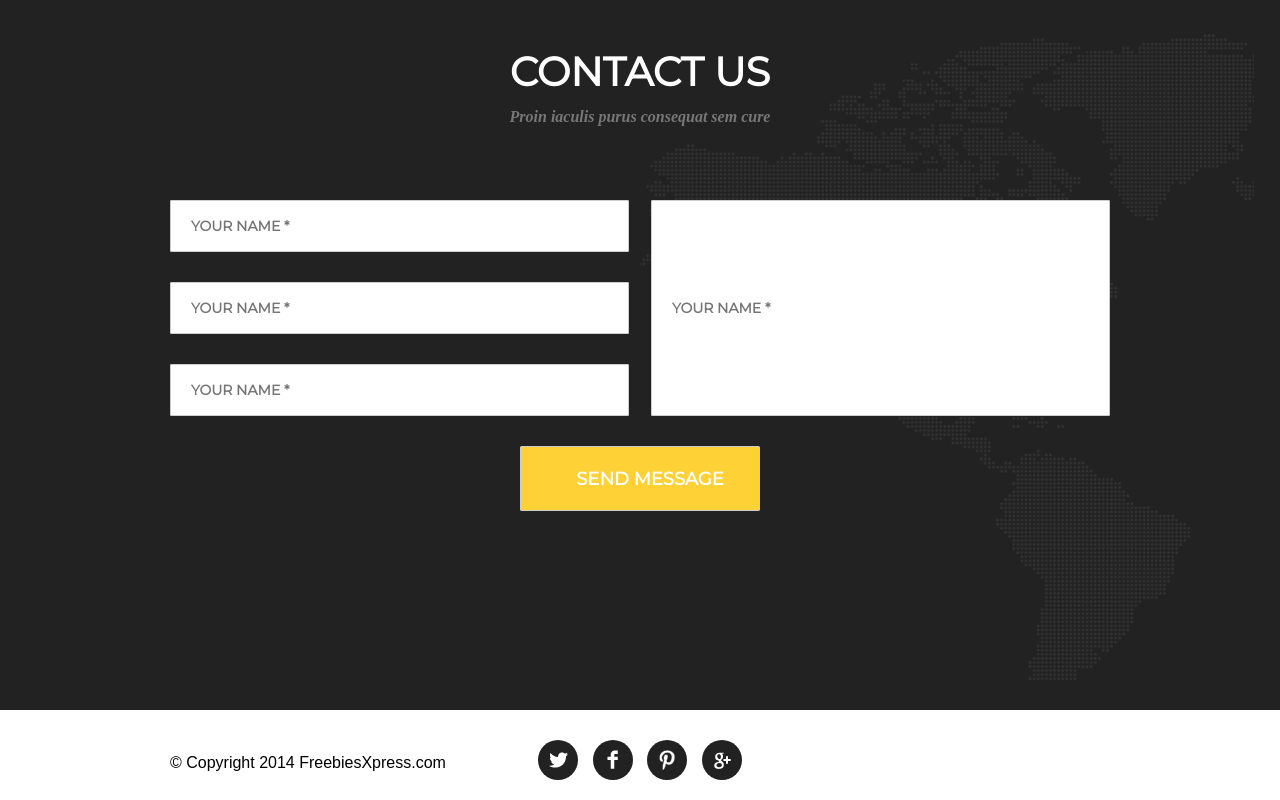
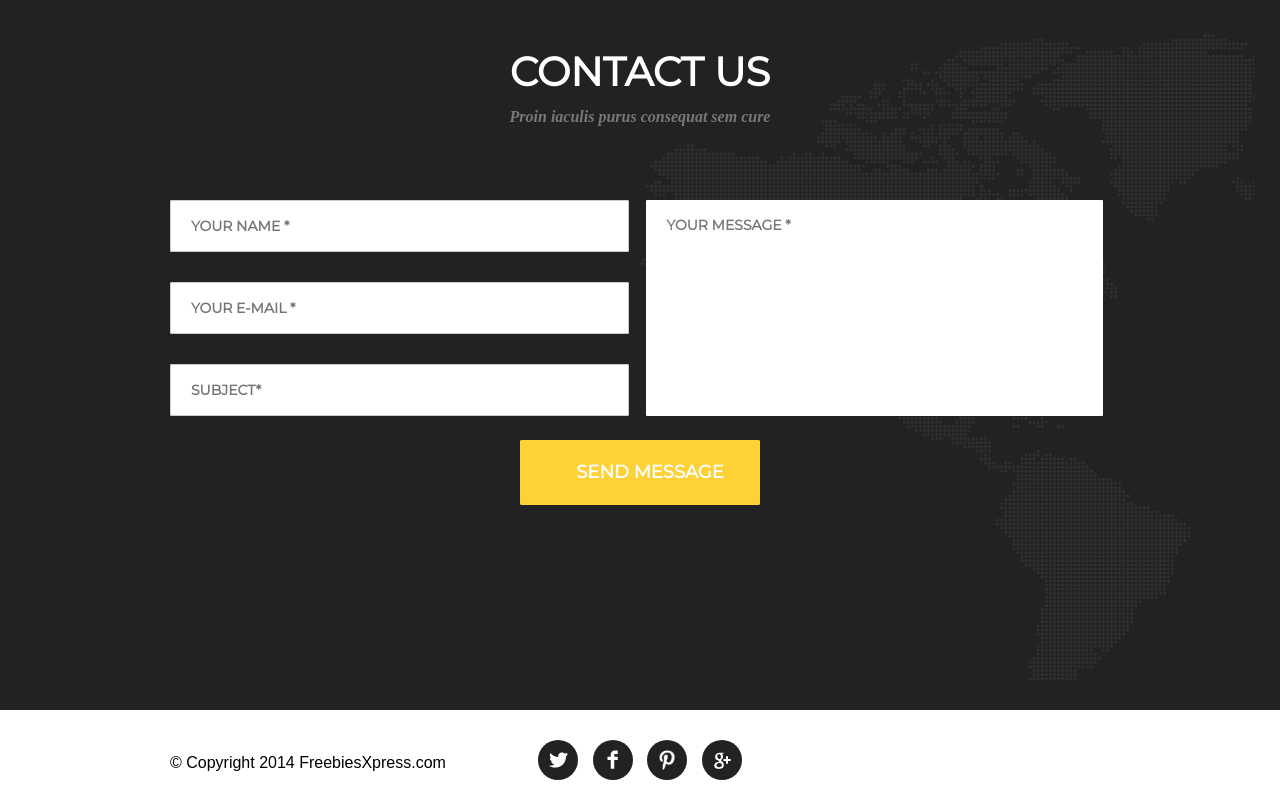
Before and after one commit to MiKolka7/dream-team-22, a plain HTML site: page index.html in a window 1280 px wide. Shown: the part 5306-6106 px from the top of the page. Drawn offline with Linux system fonts and the light colour scheme; a small style sheet from the web is missing; a web font is replaced by a local one.

Commit message:
Change block Contact

```diff
--- a/css/base.css
+++ b/css/base.css
@@ -430,14 +430,17 @@ h3 {
  }
 .contact__form {
 	margin-top: 75px;
+	margin-bottom: 29px;
 }
 .contact__form__col1 {
 	width: 48%;
+	height: 211px;
 	margin-right: 2%;
 	float: left;
 }
 .contact__form__col2 {
 	width: 50%;
+	height: 211px;
 	float: left;
  }
  #contact__form__col1__item {
@@ -450,18 +453,17 @@ h3 {
 }
  #contact__form__col2__item {
 /* 	width: 437px;
- */	height: 214px;
+ */	height: 218px;
 	background-color: white;
 	border: 1px solid #ccc;
 	border-radius: 1px;
 	margin:0 0 30px 0;
 	float: right;
 }
-input {
+input, textarea {
 	width: 437px;
 	height: 222px;
 	background-color: white;
-	border: 1px solid #ccc;
 	border-radius: 1px;
 	color: #bbb;
 	font-family: Montserrat;
@@ -469,6 +471,9 @@ input {
 	font-weight: 700;
 	text-transform: uppercase;
 	padding-left: 20px;
+}
+textarea {
+	padding-top: 16px;
 }
 .button input {
 	display: block;
--- a/index.html
+++ b/index.html
@@ -6,15 +6,15 @@
     <meta name="viewport" content="width=device-width; initial-scale=1.0">
     <link rel="stylesheet" href="css/reset.css">
     <link rel="stylesheet" href="css/base.css">
+
 	<link href='https://fonts.googleapis.com/css?family=Montserrat' rel='stylesheet' type='text/css'>
 	<link href='https://fonts.googleapis.com/css?family=Droid+Serif:400,400italic' rel='stylesheet' type='text/css'>
 	<link href='https://fonts.googleapis.com/css?family=Roboto+Slab:400,300' rel='stylesheet' type='text/css'>
-
 	<link href='https://fonts.googleapis.com/css?family=Raleway:500' rel='stylesheet' type='text/css'>
-    <link href= 'https://www.google.com/fonts#UsePlace:use/Collection:Droid+Serif:400italic' rel='stylesheet' type='text/css'>
+<!--     <link href= 'https://www.google.com/fonts#UsePlace:use/Collection:Droid+Serif:400italic' rel='stylesheet' type='text/css'>
     <link href='https://www.google.com/fonts#UsePlace:use/Collection:Montserrat:700' rel='stylesheet' type='text/css'>
     <link href='https://www.google.com/fonts#UsePlace:use/Collection:Roboto+Slab'rel='stylesheet' type='text/css'>
-
+ -->
 </head>
 <body>
 	<section class="wrap">
@@ -259,15 +259,15 @@ aenean rhoncus posuere odio in tincidunt.</p>
 				<h3>Proin iaculis purus consequat sem cure</h3>
 				<div class="contact__form clearfix">
 					<div class="contact__form__col1">
-						<input type="text" name="your Name *" placeholder="your Name *" id="contact__form__col1__item">
-						<input type="text" name="your Name *" placeholder="your Name *" id="contact__form__col1__item" >
-						<input type="text" name="your Name *" placeholder="your Name *" id="contact__form__col1__item">
+						<input type="text" name="name" placeholder="your Name *" id="contact__form__col1__item">
+						<input type="email" name="email" placeholder="your e-mail *" id="contact__form__col1__item" >
+						<input type="text" name="your Name *" placeholder="subject*" id="contact__form__col1__item">
 					</div>
 					<div class="contact__form__col2">
-						<input type="text" name="your Name *" placeholder="your Name *" id="contact__form__col2__item">
+						<textarea name="content" id="" placeholder="Your message *" style="overflow: hidden; word-wrap: break-word; height: 200px;"></textarea>
 					</div>
 				</div>
-				<div class="button"> <input class="button__text" type="submit" name="Send Message" value="Send Message"><!-- <p>Send Message</p> --></div>
+				<div class="button"> <input class="button__text" type="submit" name="Send Message" value="Send Message"></div>
 			</div>
 		</div>
 		<img class="contact__map" src="img/map-image.png" alt="">
```
Also changed, not shown: 1 other file.
